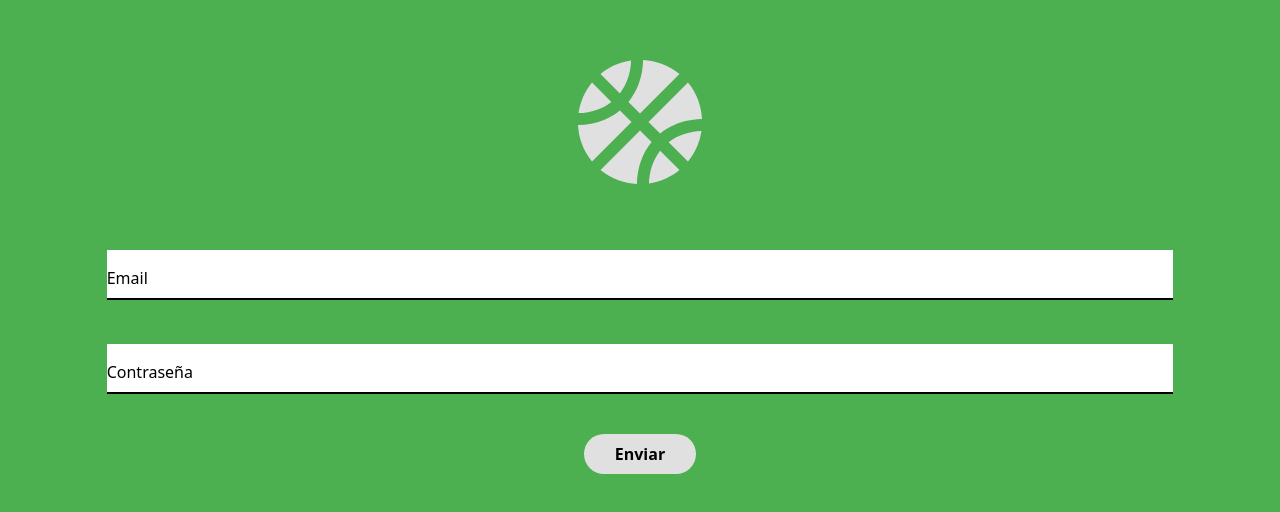
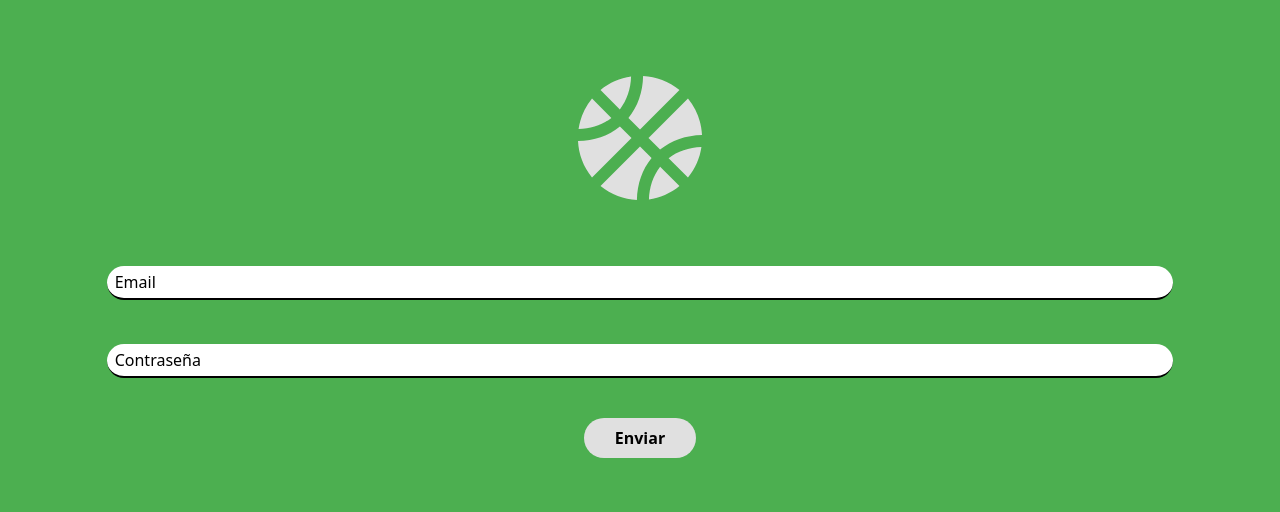
Before and after one commit to No-Country/c10-39-ft-nest-react, a React (Vite) app in the folder client/: page /login in a window 1280 px wide. Shown: the part 134-646 px from the top of the page. Built offline with nearby package versions, Linux system fonts and the light colour scheme.

Commit message:
fix focus input bug

```diff
--- a/client/src/Components/Input.tsx
+++ b/client/src/Components/Input.tsx
@@ -6,23 +6,32 @@ type props = {
   state: string;
   setState: (string: string) => void;
   icon: any | undefined;
+  rounded: boolean;
 };
 
-const Input: FC<props> = ({ type, label, state, setState, icon }) => {
+const Input: FC<props> = ({ type, label, state, setState, icon, rounded }) => {
   const handleChange = ({ target }: { target: HTMLInputElement }) => setState(target.value);
+
+  const handleRound: () => string = () => {
+    return rounded ? "20px" : "unset";
+  };
 
   return (
     <div className="w-10/12 flex flex-col relative">
-      <label htmlFor={label} className="translate-y-10 peer-focus:tranlate-y-0">
-        {label}
-      </label>
       <input
         id={label}
-        className="divide-black divide-solid border-b-2 p-3 focus:outline-none focus:border-cyan-500"
+        style={{ borderRadius: handleRound() }}
+        className="inputFocus cursor-pointer order-2 transition-colors divide-black divide-solid border-b-2 pb-2 px-2 focus:outline-none focus:border-blue-500"
         type={type}
         value={state}
         onChange={handleChange}
       />
+      <label
+        htmlFor={label}
+        className="translate-y-7 translate-x-2 w-max cursor-pointer transition-transform order-1"
+      >
+        {label}
+      </label>
       {icon && (
         <div className="[&>svg]:absolute [&>svg]:bottom-2 [&>svg]:right-2 [&>svg]:w-6 [&>svg]:h-6">
           {icon}
--- a/client/src/Pages/Login.tsx
+++ b/client/src/Pages/Login.tsx
@@ -27,8 +27,15 @@ const Login: FC = () => {
         <FaBasketballBall />
       </div>
       <form onSubmit={handleSubmit} className="flex flex-col w-full items-center gap-5">
-        <Input type="mail" label="Email" state={mail} setState={setMail} icon />
-        <Input type="password" label="Contraseña" state={password} setState={setPassword} icon />
+        <Input type="mail" label="Email" state={mail} setState={setMail} icon rounded={true} />
+        <Input
+          type="password"
+          label="Contraseña"
+          state={password}
+          setState={setPassword}
+          icon
+          rounded={true}
+        />
         <input
           className="mt-5 w-28 py-2 rounded-full font-bold bg-gradone"
           type="submit"
--- a/client/src/index.css
+++ b/client/src/index.css
@@ -39,3 +39,8 @@ img {
   max-width: 100%;
   height: auto;
 }
+
+.inputFocus:focus + label {
+  transform: translateY(0);
+  font-size: 12px;
+}
```
